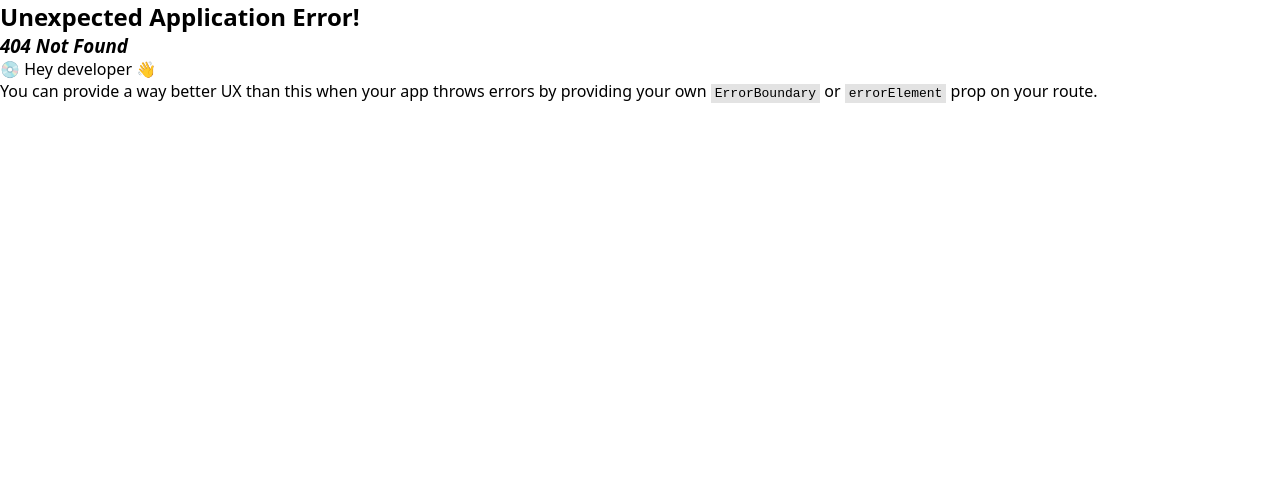
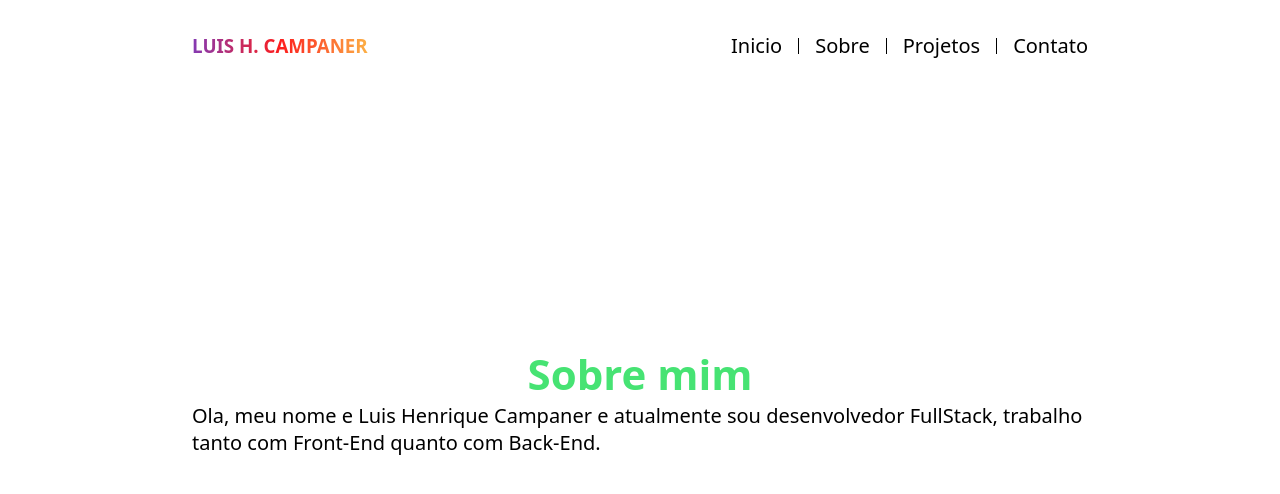
Before and after one commit to OutraContaDoLuis/portifolio, a React (Vite) app: page /about in a window 1280 px wide. Before the commit this address had no page. Shown: the top 494 px of the page. Built offline with nearby package versions, Linux system fonts and the light colour scheme.

Commit message:
Adicionando AboutPage

```diff
--- a/src/App.jsx
+++ b/src/App.jsx
@@ -11,7 +11,7 @@ function App() {
   const navigate = useNavigate();
 
   function changePageFunction(route) {
-    return navigate(route)
+    return navigate(route, { replace: true })
   }
 
   const date = new Date()
@@ -25,9 +25,9 @@ function App() {
             <h3 id="topbar--name">LUIS H. CAMPANER</h3>
           </div>
           <div className="box box--row">
-            <h3 className="title--3 title--3__topbar">Inicio</h3>
+            <h3 className="title--3 title--3__topbar" onClick={() => changePageFunction("/")}>Inicio</h3>
             <div className="box box--space__topbar"></div>
-            <h3 className="title--3 title--3__topbar">Sobre</h3>
+            <h3 className="title--3 title--3__topbar" onClick={() => changePageFunction("about")}>Sobre</h3>
             <div className="box box--space__topbar"></div>
             <h3 className="title--3 title--3__topbar">Projetos</h3>
             <div className="box box--space__topbar"></div>
--- a/src/index.css
+++ b/src/index.css
@@ -73,6 +73,7 @@
 .align--center {
   align-self: center;
   text-align: center;
+  align-items: center;
 }
 
 .align--top {
--- a/src/main.jsx
+++ b/src/main.jsx
@@ -6,6 +6,7 @@ import App from './App.jsx'
 import { createBrowserRouter, RouterProvider } from 'react-router';
 
 import HomePage from '../src/pages/HomePage.jsx';
+import AboutPage from '../src/pages/AboutPage.jsx';
 
 const router = createBrowserRouter([
   {
@@ -16,6 +17,10 @@ const router = createBrowserRouter([
         path: "/",
         element: <HomePage />
       },
+      {
+        path: "about",
+        element: <AboutPage />
+      }
     ]
   }
 ])
--- /dev/null
+++ b/src/pages/AboutPage.jsx
@@ -0,0 +1,27 @@
+import '../styles/AboutPage.css';
+
+function AboutPage() {
+    return (
+        <>
+            <div className="box box--column">
+                <div id="first--box--about" className="box max--content--view--height width--content--1">
+                    <div className="box box--column">
+                        <h1 className="about__h1">Sobre mim</h1>
+                        <p className="about__p">Ola, meu nome e Luis Henrique Campaner e atualmente sou desenvolvedor FullStack, trabalho tanto com Front-End quanto com Back-End.</p>
+                    </div>
+                </div>
+                <div id="second--box--about" className="box max--content--view--height">
+                    <div className="box box--column">
+                        <h1 className="about__h1">Tecnologias em que eu trabalho</h1>
+                        <div className="box box--column">
+                            <h2>BackEnd</h2>
+                        </div>
+                        <p>Ola, meu nome e Luis Henrique Campaner e atualmente sou desenvolvedor FullStack, trabalho tanto com Front-End quanto com Back-End.</p>
+                    </div>
+                </div>
+            </div>
+        </>
+    )
+}
+
+export default AboutPage
--- /dev/null
+++ b/src/styles/AboutPage.css
@@ -0,0 +1,19 @@
+#first--box--about {
+    align-items: center;
+}
+
+
+#second--box--about {
+    align-items: center;
+}
+
+.about__h1 {
+    font-weight: 600;
+    font-size: 42px;
+
+    color: #46E373;
+}
+
+.about__p {
+    font-size: 20px;
+}
```
